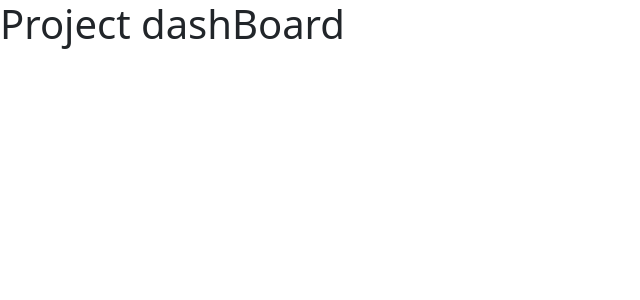
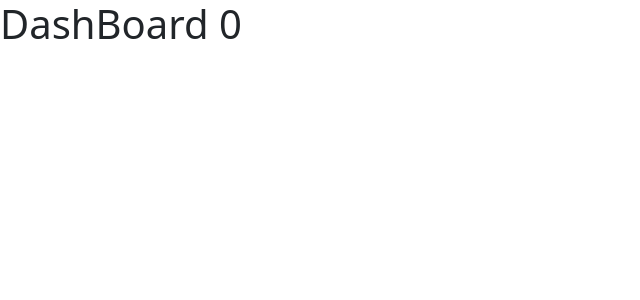
Before and after one commit to SSSSoGong/issue-tracker-client, a React (Create React App) app: page /project/dashBoard in a window 1280 px wide. Shown: the top 300 px of the page, without its empty margins (0-640 px from the left). Built offline with nearby package versions, Linux system fonts and the light colour scheme.

Commit message:
update : router system

```diff
--- a/src/App.js
+++ b/src/App.js
@@ -12,12 +12,14 @@ import SignUp from './routes/SignUp';
 import MainHeader from './components/MainHeader';
 import ProjectList from './components/ProjectList';
 import ProjectMenu from './components/ProjectMenu';
+import Footer from './components/Footer';
+import ProjectFooter from './components/ProjectFooter';
 
 
 
 function App() {
   const userInfo = {
-    isLogined : true,
+    isLogined : false,
     userName : "TESTER0123412",
   }
 
@@ -25,7 +27,7 @@ function App() {
   return (
     <Router>
       <Routes>
-        <Route path="/test" element={<ProjectMenu projectIdx={1}/>} />                     {/** test용 page */}
+        <Route path="/test" element={<MainHeader userInfo={userInfo}/>} />                     {/** test용 page */}
 
         {/** main page */}
         <Route path="/"
@@ -36,10 +38,10 @@ function App() {
               <h1>main</h1>   //login 되어 있지 않을 때 main page로 이동
             )
         }/>
-        <Route path="/project/:idx" element={<Project />} />                 {/** project-issues page */}
-        <Route path="/project/:idx/filter" element={<Filter />} />           {/** project-filter page */}
-        <Route path="/project/:idx/dashBoard" element={<DashBoard />} />     {/** project-dashboard page */}
-        <Route path="/project/:idx/metaInfo" element={<MetaInfo />} />       {/** project-metaInfo page */}
+        <Route path="/project" element={<Project projectId={0}/>} />                 {/** project-issues page */}
+        <Route path="/project/filter" element={<Filter projectId={0}/>} />           {/** project-filter page */}
+        <Route path="/project/dashBoard" element={<DashBoard projectId={0}/>} />     {/** project-dashboard page */}
+        <Route path="/project/metaInfo" element={<MetaInfo projectId={0}/>} />       {/** project-metaInfo page */}
         <Route path="/login" element={<Login />} />                         {/** login page */}
         <Route path="/sign" element={<SignUp />} />                       {/** signup page */}
       </Routes>
--- /dev/null
+++ b/src/components/Footer.js
@@ -0,0 +1,11 @@
+function Footer(){
+    return (
+    <footer className="bg-light text-center text-lg-start mt-auto">
+        <div className="text-center p-3" style={{ backgroundColor: 'rgba(0, 0, 0, 0.2)' }}>
+            © 2024 Your Company
+        </div>
+    </footer>
+    );
+}
+
+export default Footer;
--- /dev/null
+++ b/src/components/ProjectFooter.js
@@ -0,0 +1,19 @@
+
+function ProjectFooter(){
+    return (
+        <footer class="bg-light text-center text-lg-start">
+            <div class="container p-2">
+                <div class="col-lg-6 col-md-12 mb-4 mb-md-0">
+                    <h5 class="text-uppercase">Links</h5>
+                    <ul class="list-unstyled">
+                        <li>
+                            <a href="#!" class="text-dark">Project Setting</a>
+                        </li>
+                    </ul>
+                </div>
+            </div>
+        </footer>
+    );
+}
+
+export default ProjectFooter;
--- a/src/routes/DashBoard.js
+++ b/src/routes/DashBoard.js
@@ -1,9 +1,7 @@
-import { useParams } from "react-router-dom";
 
-function DashBoard() {
-    const {idx} = useParams();
+function DashBoard({projectId}) {
     return (
-        <h1>DashBoard {idx}</h1>
+        <h1>DashBoard {projectId}</h1>
     );
 }
 
--- a/src/routes/Filter.js
+++ b/src/routes/Filter.js
@@ -1,9 +1,6 @@
-import { useParams } from "react-router-dom";
-
-function Filter() {
-    const {idx} = useParams();
+function Filter({projectId}) {
     return (
-        <h1>Filter {idx}</h1>
+        <h1>Filter {projectId}</h1>
     );
 }
 
--- a/src/routes/MetaInfo.js
+++ b/src/routes/MetaInfo.js
@@ -1,9 +1,7 @@
-import { useParams } from "react-router-dom";
 
-function MetaInfo() {
-    const {idx} = useParams();
+function MetaInfo({projectId}) {
     return (
-        <h1>MetaInfo {idx}</h1>
+        <h1>MetaInfo {projectId}</h1>
     );
 }
 
--- a/src/routes/Project.js
+++ b/src/routes/Project.js
@@ -1,9 +1,6 @@
-import { useParams } from "react-router-dom";
-
-function Project() {
-    const {idx} = useParams();
+function Project({projectId}) {
     return (
-        <h1>Project {idx}</h1>
+        <h1>Project {projectId}</h1>
     );
 }
 
```
Also changed, not shown: 1 other file (tests, documents, lock files or other folders).
